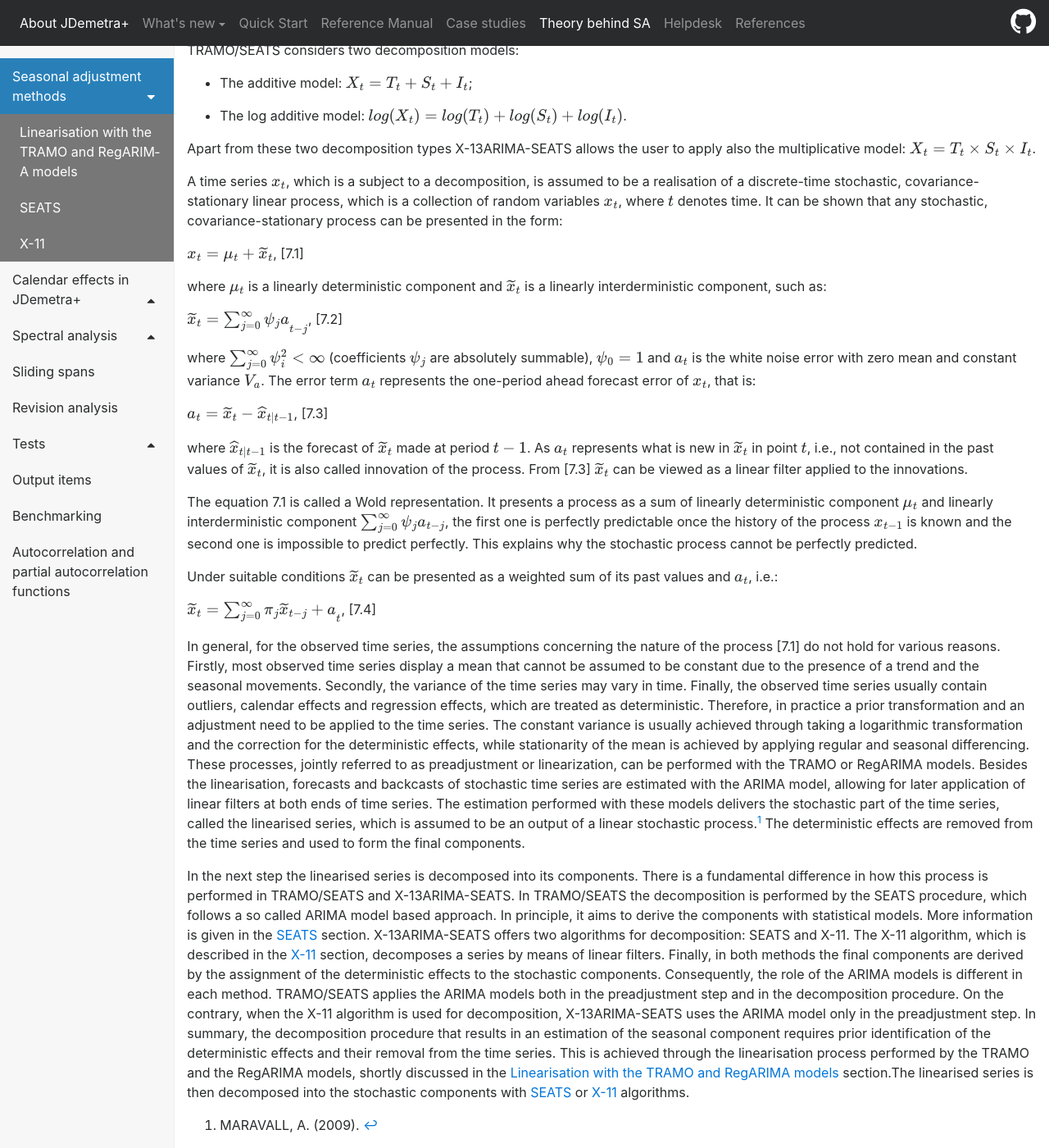
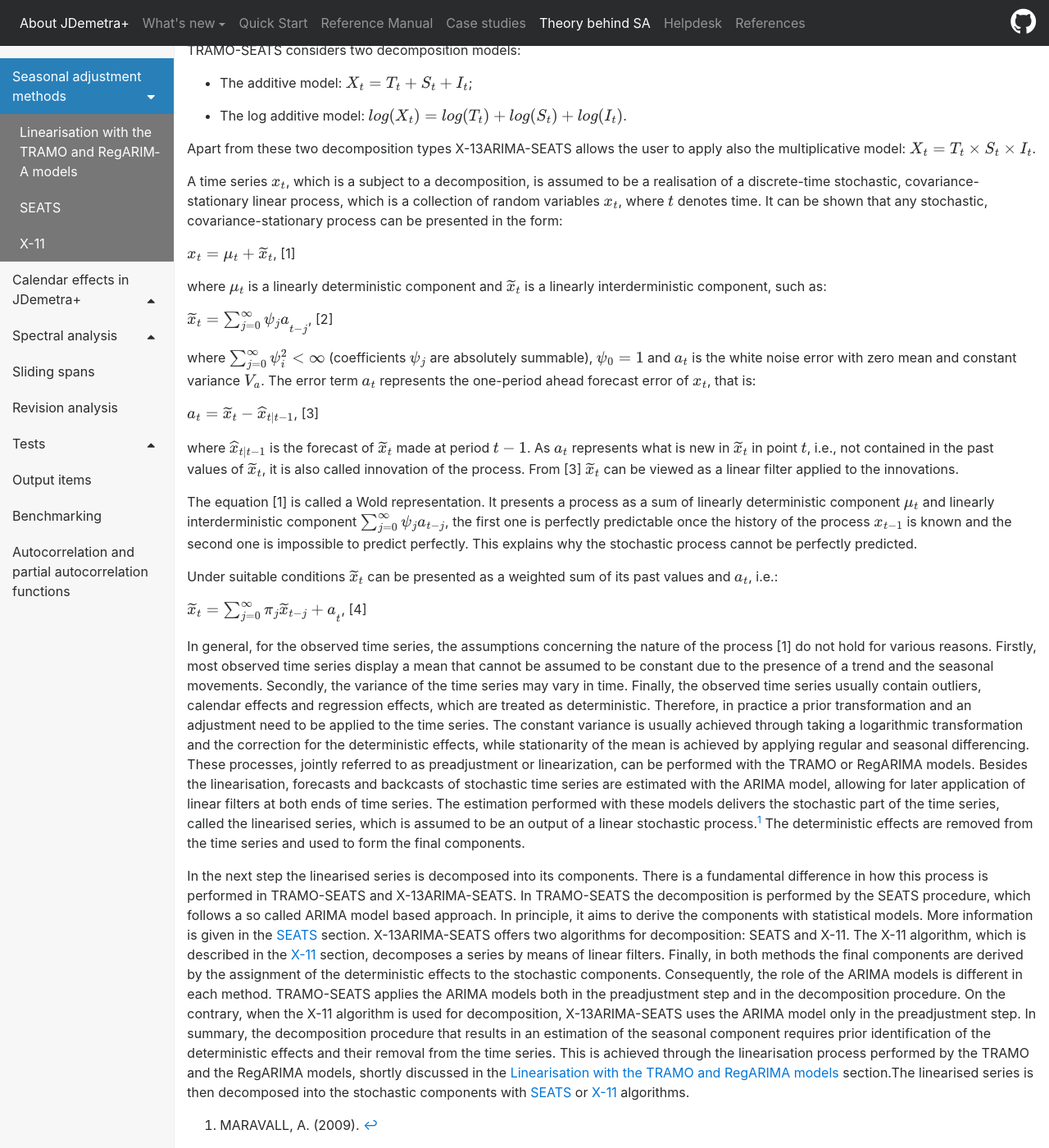
Before and after one commit to SylwiaGrudkowska/JDemetra-documentation, a Jekyll site: the page built from pages/theory/index.md, in a window 1280 px wide and 1400 px high, scrolled down 1287 px. Shown: the whole window at 82% size. Built offline with Jekyll 4.4.1, drawn with Linux system fonts in a browser that asks for light colours; nearby versions of some CDN libraries; formulas are drawn with MathJax 3; some of the changed text lies outside the part shown.

Commit message:
Changes to index and X-11 files

```diff
--- a/pages/theory/index.md
+++ b/pages/theory/index.md
@@ -1,15 +1,15 @@
 ---
 layout: left-menu
-title: Seasonal adjustment methods - TRAMO/SEATS and X-13ARIMA-SEATS
+title: Seasonal adjustment methods - TRAMO-SEATS and X-13ARIMA-SEATS
 tagline: technical documentation for JDemetra+ using GitHub Pages
 description: Basics
 ---
 This section describes selected aspects of the seasonal adjustment methods and
 technical issues including descriptions of the theoretical models used
-by X-12-ARIMA and TRAMO/SEATS. Information provided here are vital for a good understanding of the
+by X-12-ARIMA and TRAMO-SEATS. Information provided here are vital for a good understanding of the
 results produced by the software.
 
-TRAMO/SEATS is a model-based seasonal adjustment method developed by
+TRAMO-SEATS is a model-based seasonal adjustment method developed by
 Victor Gómez (Ministerio de Hacienda), and Agustin Maravall (Banco de
 España). It consists of two linked programs: TRAMO and SEATS. TRAMO
 (\"Time Series Regression with ARIMA Noise, Missing Observations, and
@@ -18,11 +18,11 @@ regression models with missing observations and ARIMA errors, in the
 presence of possibly several types of outlier. SEATS (\"Signal
 Extraction in ARIMA Time Series\") performs an ARIMA-based decomposition
 of an observed time series into unobserved components. Information about
-the TRAMO/SEATS method available in this section derives directly from
+the TRAMO-SEATS method available in this section derives directly from
 papers by Victor Gómez and Agustin Maravall; the most important ones
 are: GÓMEZ, V., and MARAVALL, A. (1996), GÓMEZ, V., and MARAVALL, A.
 (2001a, b) and MARAVALL, A. (2009). More information about the
-TRAMO/SEATS method, TRAMO/SEATS software (DOS version and TSW+ -- Tramo
+TRAMO-SEATS method, TRAMO-SEATS software (DOS version and TSW+ -- Tramo
 Seats Windows software and several interfaces) and its documentation as
 well as papers on methodology and application of the programs, can be
 found in the dedicated section of the [Banco de España site](https://www.bde.es/bde/es/) (Services
@@ -71,17 +71,17 @@ In general, the trend consists of 2 sub-components:
 
 -   The cycle, that represents the smooth, almost periodic movement around the long-term evolution of the series. It reveals a succession of phases of growth and recession.
 
-For seasonal adjustment purposes both TRAMO/SEATS and X-13ARIMA-SEATS do
+For seasonal adjustment purposes both TRAMO-SEATS and X-13ARIMA-SEATS do
 not separate the long-term trend from the cycle as these two components
 are usually too short to perform their reliable estimation.
-Consequently, hereafter TRAMO/SEATS and X-13ARIMA-SEATS estimate the
-trend component. However, the original TRAMO/SEATS may separate the
+Consequently, hereafter TRAMO-SEATS and X-13ARIMA-SEATS estimate the
+trend component. However, the original TRAMO-SEATS may separate the
 long-term trend from the cycle through the Hodrick-Precsott filter using
 the output of the standard decomposition. It should be remembered that
 JDemetra+ refers to the trend-cycle as trend ($T_{t}$), and consequently
 this convention is used in this document.
 
-TRAMO/SEATS considers two decomposition models:
+TRAMO-SEATS considers two decomposition models:
 
 -   The additive model: $X_{t} = T_{t} + S_{t} + I_{t}$;
 
@@ -100,7 +100,7 @@ any stochastic, covariance-stationary process can be presented in the
 form:
 
 
-  $x_{t} = \mu_{t} + {\widetilde{x}}_{t}$,   \[7.1\]
+  $x_{t} = \mu_{t} + {\widetilde{x}}_{t}$,   \[1\]<!---\[7.1\]-->
 
 
 where $\mu_{t}$ is a linearly deterministic component and
@@ -109,7 +109,7 @@ ${\widetilde{x}}_{t}$ is a linearly interderministic component, such as:
 
   $$
   {\widetilde{x}}_{t} = {\sum_{j = 0}^{\infty}\psi_{j}a}_{t - j}
-  $$,   \[7.2\]
+  $$,   \[2\]<!---\[7.2\]-->
 
 
 where $\sum_{j = 0}^{\infty}\psi_{i}^{2} < \infty$ (coefficients
@@ -121,13 +121,13 @@ $x_{t}$, that is:
 
   $$
   a_{t} = {\widetilde{x}}_{t} - {\widehat{x}}_{t|t - 1}
-  $$,   \[7.3\]
+  $$,   \[3\]<!---\[7.3\]-->
 
 
 where $${\widehat{x}}_{t|t - 1}$$ is the forecast of $${\widetilde{x}}_{t}$$
-made at period $t - 1$. As $a_{t}$ represents what is new in $${\widetilde{x}}_{t}$$ in point $t$, i.e., not contained in the past values of $${\widetilde{x}}_{t}$$, it is also called innovation of the process. From \[7.3\] $${\widetilde{x}}_{t}$$ can be viewed as a linear filter applied to the innovations.
+made at period $t - 1$. As $a_{t}$ represents what is new in $${\widetilde{x}}_{t}$$ in point $t$, i.e., not contained in the past values of $${\widetilde{x}}_{t}$$, it is also called innovation of the process. From \[3\]<!---\[7.3\]--> $${\widetilde{x}}_{t}$$ can be viewed as a linear filter applied to the innovations.
 
-The equation 7.1 is called a Wold representation. It presents a process
+The equation \[1\] is called a Wold representation. It presents a process
 as a sum of linearly deterministic component $\mu_{t}$ and linearly
 interderministic component $\sum_{j = 0}^{\infty}\psi_{j}a_{t - j}$, the
 first one is perfectly predictable once the history of the process
@@ -140,11 +140,11 @@ Under suitable conditions $${\widetilde{x}}_{t}$$ can be presented as a weighted
 
   $$
   { {\widetilde{x}}_{t} = \sum_{j = 0}^{\infty}\pi_{j}{\widetilde{x}}_{t - j} + a}_{t}
-  $$,   \[7.4\]
+  $$,   \[4\]<!---\[7.4\]-->
 
 
 In general, for the observed time series, the assumptions concerning the
-nature of the process \[7.1\] do not hold for various reasons. Firstly,
+nature of the process \[1\]<!---\[7.1\]--> do not hold for various reasons. Firstly,
 most observed time series display a mean that cannot be assumed to be
 constant due to the presence of a trend and the seasonal movements.
 Secondly, the variance of the time series may vary in time. Finally, the
@@ -167,7 +167,7 @@ the final components.
 
 In the next step the linearised series is decomposed into its
 components. There is a fundamental difference in how this process is
-performed in TRAMO/SEATS and X-13ARIMA-SEATS. In TRAMO/SEATS the
+performed in TRAMO-SEATS and X-13ARIMA-SEATS. In TRAMO-SEATS the
 decomposition is performed by the SEATS procedure, which follows a so
 called ARIMA model based approach. In principle, it aims to derive the
 components with statistical models. More information is given in the [SEATS](..theory/SA_SEATS.html) section.
@@ -176,7 +176,7 @@ The X-11 algorithm, which is described in the [X-11](..theory/SA_X11.html) secti
 means of linear filters. Finally, in both methods the final components
 are derived by the assignment of the deterministic effects to the
 stochastic components. Consequently, the role of the ARIMA models is
-different in each method. TRAMO/SEATS applies the ARIMA models both in
+different in each method. TRAMO-SEATS applies the ARIMA models both in
 the preadjustment step and in the decomposition procedure. On the
 contrary, when the X-11 algorithm is used for decomposition,
 X-13ARIMA-SEATS uses the ARIMA model only in the preadjustment step. In
@@ -210,7 +210,7 @@ then decomposed into the stochastic components with [SEATS](..theory/SA_SEATS.ht
 
 [^7]: '*X-13ARIMA-SEATS Reference Manual*' (2015).
 
-[^8]: In the TRAMO/SEATS method this type of outlier is called a
+[^8]: In the TRAMO-SEATS method this type of outlier is called a
     transitory change.
 
 [^9]: See GÓMEZ, V., and MARAVALL, A. (1997).
```
Also changed, not shown: pages/theory/SA_X11.md (+22 -17 lines), Gemfile.lock.
